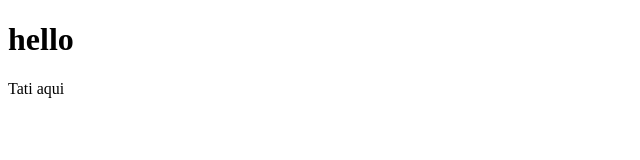
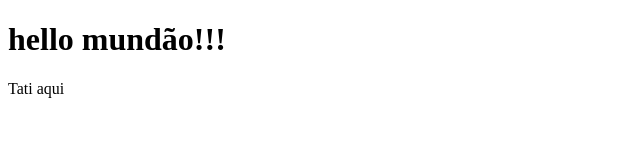
Before and after one commit to tatialveso/gitflow, a plain HTML site: page index.html in a window 1280 px wide. Shown: the whole page, without its empty margins (0-640 px from the left). Drawn offline with Linux system fonts and the light colour scheme.

Commit message:
:sparkles: teste de pull request

```diff
--- a/index.html
+++ b/index.html
@@ -7,7 +7,7 @@
     <title>Gitflow</title>
   </head>
   <body>
-    <h1>hello</h1>
+    <h1>hello mundão!!!</h1>
 
     <p>Tati aqui</p>
   </body>
```
